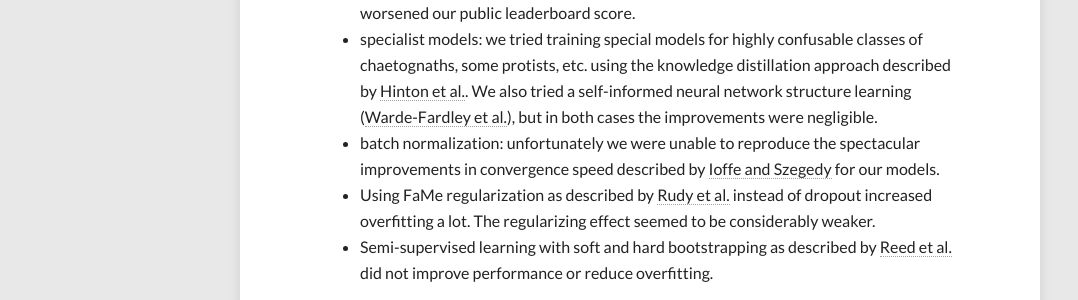
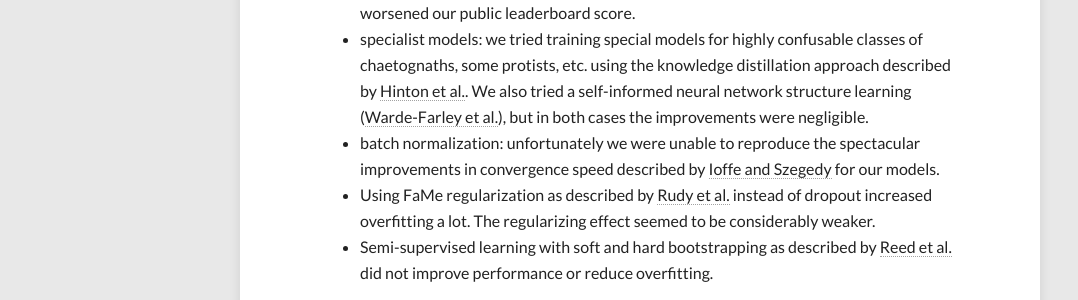
Before and after one commit to benanne/benanne.github.io, a Jekyll site: the page built from _posts/2015-03-17-plankton.md, in a window 1280 px wide and 900 px high, scrolled down 16368 px. Shown: the part 153-453 px from the top of the window, without its empty margins (0-1078 px from the left). Built offline with Jekyll 4.4.1, drawn with Linux system fonts in a browser that asks for light colours; nearby versions of some CDN libraries; comment, search, counter and statistics services are not loaded.

Commit message:
fix ref.

```diff
--- a/_posts/2015-03-17-plankton.md
+++ b/_posts/2015-03-17-plankton.md
@@ -343,7 +343,7 @@ Here are a few other things we tried, with varying levels of success:
 - untied biases: having separate biases for each spatial location in the convolutional layer seemed to improve results very slightly.
 - winner take all nonlinearity (WTA, also known as channel-out) in the fully connected layers instead of ReLUs / maxout.
 - smooth nonlinearities: to increase the amount of variance in our blends we tried replacing the leaky rectified linear units with a smoothed version. Unfortunately this worsened our public leaderboard score.
-- specialist models: we tried training special models for highly confusable classes of chaetognaths, some protists, etc. using the knowledge distillation approach described by [Hinton et al.](http://arxiv.org/abs/1503.02531). We also tried a self-informed neural network structure learning ([Warde-Fardley et al.](http://arxiv.org/abs/1412.6563)), but in both cases the improvements were negligible.
+- specialist models: we tried training special models for highly confusable classes of chaetognaths, some protists, etc. using the knowledge distillation approach described by [Hinton et al.](http://arxiv.org/abs/1503.02531). We also tried a self-informed neural network structure learning ([Warde-Farley et al.](http://arxiv.org/abs/1412.6563)), but in both cases the improvements were negligible.
 - batch normalization: unfortunately we were unable to reproduce the spectacular improvements in convergence speed described by [Ioffe and Szegedy](http://arxiv.org/abs/1502.03167) for our models.
 - Using FaMe regularization as described by [Rudy et al.](http://arxiv.org/abs/1412.6630) instead of dropout increased overfitting a lot. The regularizing effect seemed to be considerably weaker.
 - Semi-supervised learning with soft and hard bootstrapping as described by [Reed et al.](http://arxiv.org/abs/1412.6596) did not improve performance or reduce overfitting.
```
